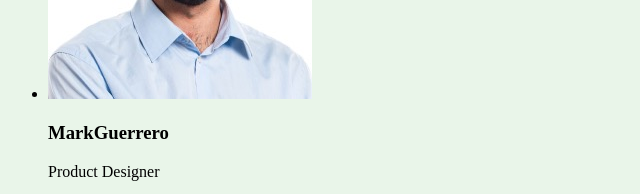
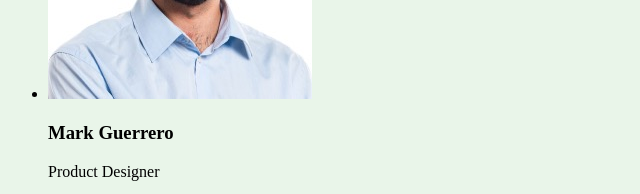
Before and after one commit to BishopNik/goit-markup-hw-01, a plain HTML site: page index.html in a window 1280 px wide. Shown: the part 1800-1994 px from the top of the page, 0-640 px from the left. Drawn offline with Linux system fonts and the light colour scheme.

Commit message:
Пробел

```diff
--- a/index.html
+++ b/index.html
@@ -90,7 +90,7 @@
             <a href="">
               <img src="./images/Team-1.jpg" alt="Mark Guerrero" width="264" />
             </a>
-            <h3>MarkGuerrero</h3>
+            <h3>Mark Guerrero</h3>
             <p>Product Designer</p>
           </li>
           <li>
```
